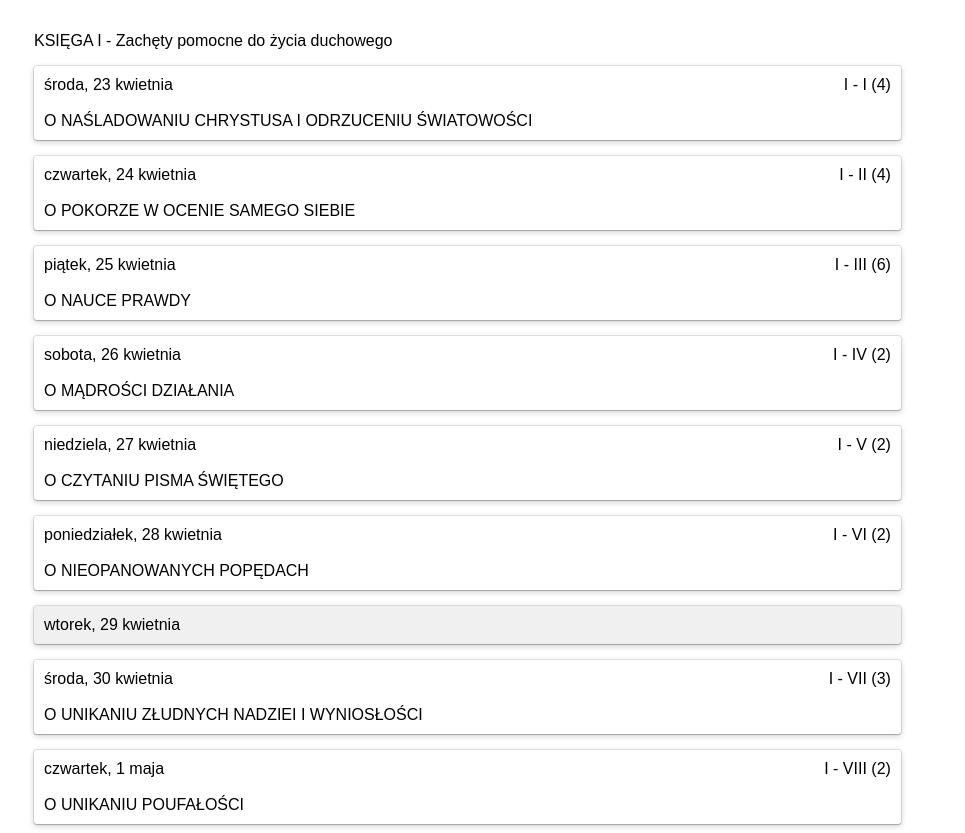
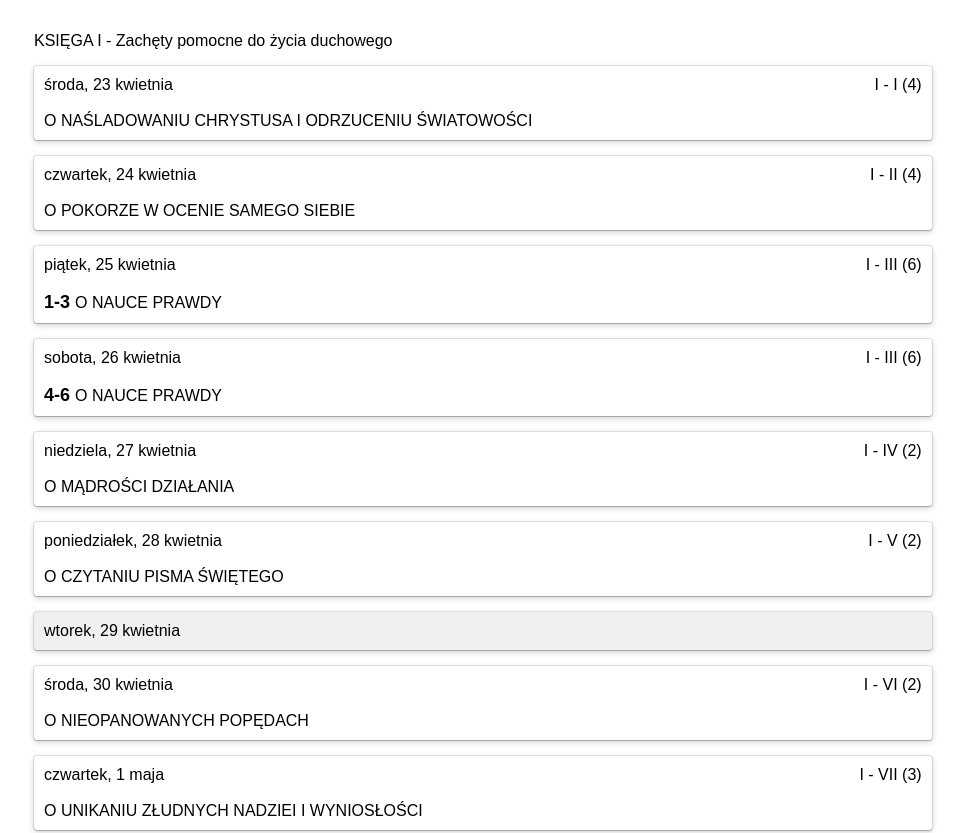
Before and after one commit to adam-zielonka/akempis, a Next.js app: page / in a window 1280 px wide. Shown: the top 833 px of the page, without its empty margins (156-1121 px from the left). Built offline with nearby package versions, Linux system fonts and the light colour scheme.

Commit message:
Split long chapters per days

```diff
--- a/src/app/globals.scss
+++ b/src/app/globals.scss
@@ -58,4 +58,9 @@ h1 {
   &.muted {
     background-color: #f0f0f0;
   }
+
+  .split {
+    font-weight: 900;
+    font-size: large;
+  }
 }
--- a/src/app/page.tsx
+++ b/src/app/page.tsx
@@ -1,5 +1,6 @@
 import { getChapters } from "@/db/chapters";
 import Link from "next/link";
+import { calculateSplit, formatDate, printSplit } from "./utils";
 
 export default async function Page() {
   const chapters = [];
@@ -16,24 +17,30 @@ export default async function Page() {
       lastBookSubtitle = chapter.bookSubtitle;
     }
 
-    chapters.push(<Link key={chapter.slug} href={`/${chapter.slug}`}>
+    chapter.dates.forEach(({ date, nextDate }, index, dates) => {
+      chapters.push(<Link key={`${chapter.slug}-${index}`} href={`/chapter/${chapter.slug}`}>
         <div className="chapter">
           <div className="info">
-          <div>{chapter.date.toLocaleDateString("pl-PL", { weekday: "long", month: "long", day: "numeric" })}</div>
+            <div>{formatDate(date)}</div>
             <div>{chapter.bookTitle.split(" ")[1]} - {chapter.title.split(" ")[1]} ({chapter.paragraf.length})</div>
           </div>
           <div>&nbsp;</div>
-        <div>{chapter.subtitle}</div>
+
+          <div>
+            {dates.length > 1
+              && <span className="split">
+                {printSplit(calculateSplit(chapter.paragraf.length, dates.length)[index])} </span>}
+            {chapter.subtitle}
+          </div>
         </div>
       </Link>);
 
-    if (chapter.nextDate.getDay() === 2) {
-      chapters.push(<div key={`${chapter.slug}-after`} className="chapter muted">
-        <div>
-          {chapter.nextDate.toLocaleDateString("pl-PL", { weekday: "long", month: "long", day: "numeric" })}
-        </div>
+      if (nextDate.getDay() === 2) {
+        chapters.push(<div key={`${chapter.slug}-${index}-after`} className="chapter muted">
+          <div>{formatDate(nextDate)}</div>
         </div>);
       }
+    });
   }
 
   return (
--- /dev/null
+++ b/src/app/utils.ts
@@ -0,0 +1,22 @@
+export function formatDate(date: Date) {
+  return date.toLocaleDateString("pl-PL", { weekday: "long", month: "long", day: "numeric" });
+}
+
+export function calculateSplit(number: number, length: number) {
+  const split = Math.ceil(number / length);
+  const ranges = [];
+  let start = 1;
+
+  for (let i = 1; i < length; i++) {
+    ranges.push([start, start + split - 1]);
+    start += split;
+  }
+
+  ranges.push([start, number]);
+
+  return ranges;
+}
+
+export function printSplit(split: number[]) {
+  return `${split[0]}-${split[1]}`;
+}
--- a/src/db/chapters.ts
+++ b/src/db/chapters.ts
@@ -34,15 +34,22 @@ function getDB() {
   for (const book of fullBook) {
 
     chapters.push(...book.chapters.map((chapter) => {
-      const { date, nextDate } = calculateDay();
+      const dates = [calculateDay()];
+
+      if (chapter.paragraf.length > 5) {
+        dates.push(calculateDay());
+      }
+
+      if (chapter.paragraf.length > 14) {
+        dates.push(calculateDay());
+      }
 
       return {
         ...chapter,
         bookTitle: book.title,
         bookSubtitle: book.subtitle,
         slug: `${book.title.split(" ")[1]}-${chapter.title.split(" ")[1]}`,
-        date,
-        nextDate,
+        dates,
       };
     }));
   }
```
Also changed, not shown: src/app/chapter/[slug]/page.tsx (renamed from src/app/[slug]/page.tsx, +7 -2 lines). Lines whose indentation alone changed are shown as unchanged.
